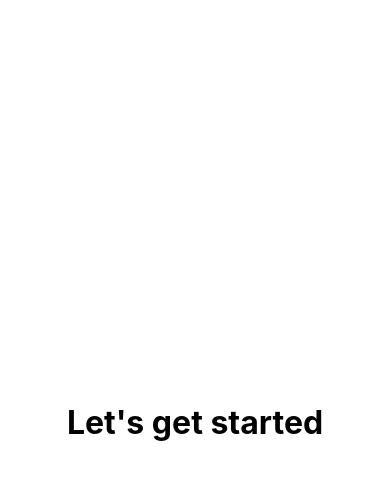
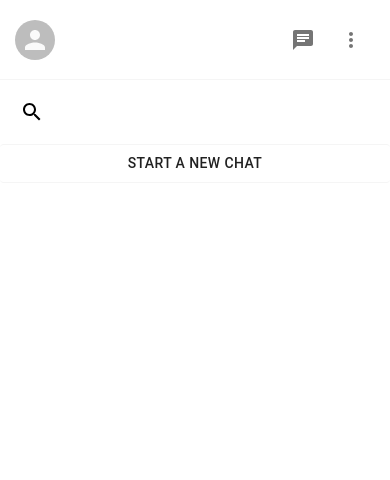
Before and after one commit to GeoffreyWN/whatsapp-nextjs, a Next.js app: page / in a window 390 px wide. Shown: the top 480 px of the page. Built offline with nearby package versions, Linux system fonts and the light colour scheme.

Commit message:
added firebase, material ui & icons, started on sidebar component

```diff
--- /dev/null
+++ b/components/Sidebar.js
@@ -0,0 +1,75 @@
+import styled from "styled-components";
+import { Avatar, Button, IconButton } from "@material-ui/core";
+import ChatIcon from "@material-ui/icons/Chat";
+import MoreVertIcon from "@material-ui/icons/MoreVert";
+import SearchIcon from "@material-ui/icons/Search";
+
+const Sidebar = () => {
+  return (
+    <Container>
+      <Header>
+        <UserAvatar />
+        <IconsContainer>
+          <IconButton>
+            <ChatIcon />
+          </IconButton>
+          <IconButton>
+            <MoreVertIcon />
+          </IconButton>
+        </IconsContainer>
+      </Header>
+      <Search>
+        <SearchIcon />
+        <SearchInput />
+      </Search>
+      <SidebarButton>Start a new chat</SidebarButton>
+    </Container>
+  );
+};
+
+export default Sidebar;
+
+const Container = styled.div``;
+
+const Header = styled.div`
+  display: flex;
+  position: sticky;
+  top: 0;
+  background-color: white;
+  z-index: 1;
+  justify-content: space-between;
+  align-items: center;
+  padding: 15px;
+  height: 80px;
+  border-bottom: 1px solid whitesmoke;
+`;
+
+const UserAvatar = styled(Avatar)`
+  cursor: pointer;
+  :hover {
+    opacity: 0.8;
+  }
+`;
+
+const IconsContainer = styled.div``;
+
+const Search = styled.div`
+  display: flex;
+  align-items: center;
+  padding: 20px;
+  border-radius: 2px;
+`;
+
+const SearchInput = styled.input`
+  outline-width: 0;
+  border: none;
+  flex: 1;
+`;
+
+const SidebarButton = styled(Button)`
+  width: 100%;
+  &&& {
+    border-top: 1px solid whitesmoke;
+    border-bottom: 1px solid whitesmoke;
+  }
+`;
--- a/package.json
+++ b/package.json
@@ -8,8 +8,12 @@
     "start": "next start"
   },
   "dependencies": {
+    "@material-ui/core": "^4.11.3",
+    "@material-ui/icons": "^4.11.2",
+    "firebase": "^8.3.1",
     "next": "10.0.9",
     "react": "17.0.2",
-    "react-dom": "17.0.2"
+    "react-dom": "17.0.2",
+    "styled-components": "^5.2.1"
   }
 }
--- a/pages/index.js
+++ b/pages/index.js
@@ -1,15 +1,15 @@
 import Head from 'next/head'
-import styles from '../styles/Home.module.css'
+import Sidebar from '../components/Sidebar'
 
 export default function Home() {
   return (
-    <div className={styles.container}>
+    <div>
       <Head>
-        <title>Create Next App</title>
+        <title>Whatsapp-Nextjs</title>
         <link rel="icon" href="/favicon.ico" />
       </Head>
 
-     <h1>Let's get started</h1>
+     <Sidebar/>
     </div>
   )
 }
--- a/styles/Home.module.css
+++ /dev/null
@@ -1,122 +0,0 @@
-.container {
-  min-height: 100vh;
-  padding: 0 0.5rem;
-  display: flex;
-  flex-direction: column;
-  justify-content: center;
-  align-items: center;
-}
-
-.main {
-  padding: 5rem 0;
-  flex: 1;
-  display: flex;
-  flex-direction: column;
-  justify-content: center;
-  align-items: center;
-}
-
-.footer {
-  width: 100%;
-  height: 100px;
-  border-top: 1px solid #eaeaea;
-  display: flex;
-  justify-content: center;
-  align-items: center;
-}
-
-.footer img {
-  margin-left: 0.5rem;
-}
-
-.footer a {
-  display: flex;
-  justify-content: center;
-  align-items: center;
-}
-
-.title a {
-  color: #0070f3;
-  text-decoration: none;
-}
-
-.title a:hover,
-.title a:focus,
-.title a:active {
-  text-decoration: underline;
-}
-
-.title {
-  margin: 0;
-  line-height: 1.15;
-  font-size: 4rem;
-}
-
-.title,
-.description {
-  text-align: center;
-}
-
-.description {
-  line-height: 1.5;
-  font-size: 1.5rem;
-}
-
-.code {
-  background: #fafafa;
-  border-radius: 5px;
-  padding: 0.75rem;
-  font-size: 1.1rem;
-  font-family: Menlo, Monaco, Lucida Console, Liberation Mono, DejaVu Sans Mono,
-    Bitstream Vera Sans Mono, Courier New, monospace;
-}
-
-.grid {
-  display: flex;
-  align-items: center;
-  justify-content: center;
-  flex-wrap: wrap;
-  max-width: 800px;
-  margin-top: 3rem;
-}
-
-.card {
-  margin: 1rem;
-  flex-basis: 45%;
-  padding: 1.5rem;
-  text-align: left;
-  color: inherit;
-  text-decoration: none;
-  border: 1px solid #eaeaea;
-  border-radius: 10px;
-  transition: color 0.15s ease, border-color 0.15s ease;
-}
-
-.card:hover,
-.card:focus,
-.card:active {
-  color: #0070f3;
-  border-color: #0070f3;
-}
-
-.card h3 {
-  margin: 0 0 1rem 0;
-  font-size: 1.5rem;
-}
-
-.card p {
-  margin: 0;
-  font-size: 1.25rem;
-  line-height: 1.5;
-}
-
-.logo {
-  height: 1em;
-}
-
-@media (max-width: 600px) {
-  .grid {
-    width: 100%;
-    flex-direction: column;
-  }
-}
```
Also changed, not shown: firebase.js (added, +12 -0 lines), 1 other file (tests, documents, lock files or other folders).
